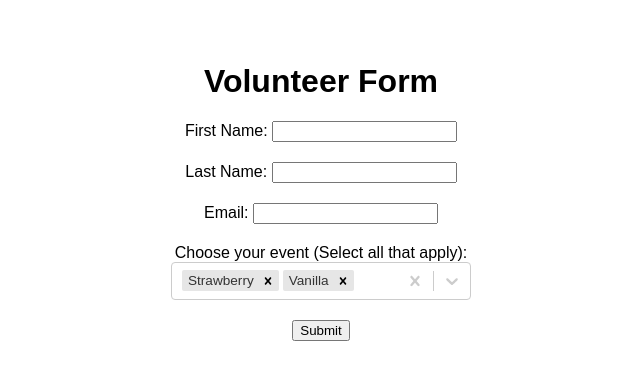
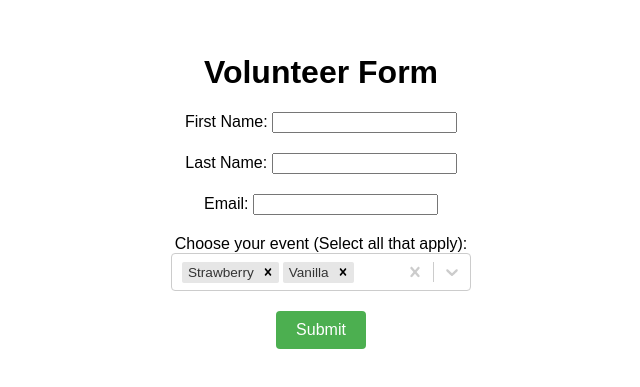
Before and after one commit to cfgdelaware23/Team-6, a Next.js app in the folder acb/: page /volunteer_form in a window 1280 px wide. Shown: the part 217-604 px from the top of the page, without its empty margins (319-959 px from the left). Built offline with nearby package versions, Linux system fonts and the light colour scheme.

Commit message:
finalized mvp for volunteer form

```diff
--- a/acb/components/VolunteerForm.jsx
+++ b/acb/components/VolunteerForm.jsx
@@ -25,7 +25,7 @@ const Form = () => {
     ]
 
     return (
-        <div style={{ display: 'flex', justifyContent: 'center', alignItems: 'center', height: '100vh' }}>
+        <div style={{ display: 'flex', justifyContent: 'center', alignItems: 'center', minHeight: '100vh' }}>
           <form onSubmit={handleSubmit} style={{ width: '300px', textAlign: 'center', fontFamily: 'sans-serif' }}>
             <h1>Volunteer Form</h1>
             <div style={{ marginBottom: '20px' }}>
@@ -73,12 +73,24 @@ const Form = () => {
               />
             </div>
             <div>
-                    <button type="submit">Submit</button>
+              <button
+                type="submit"
+                style={{
+                  backgroundColor: '#4CAF50',
+                  color: 'white',
+                  padding: '10px 20px',
+                  fontSize: '16px',
+                  borderRadius: '4px',
+                  border: 'none',
+                  cursor: 'pointer'
+                }}
+              >
+                Submit
+              </button>
             </div>
           </form>
         </div>
       );
-
     };
 
     export default Form;
```
Lines whose indentation alone changed are shown as unchanged.
